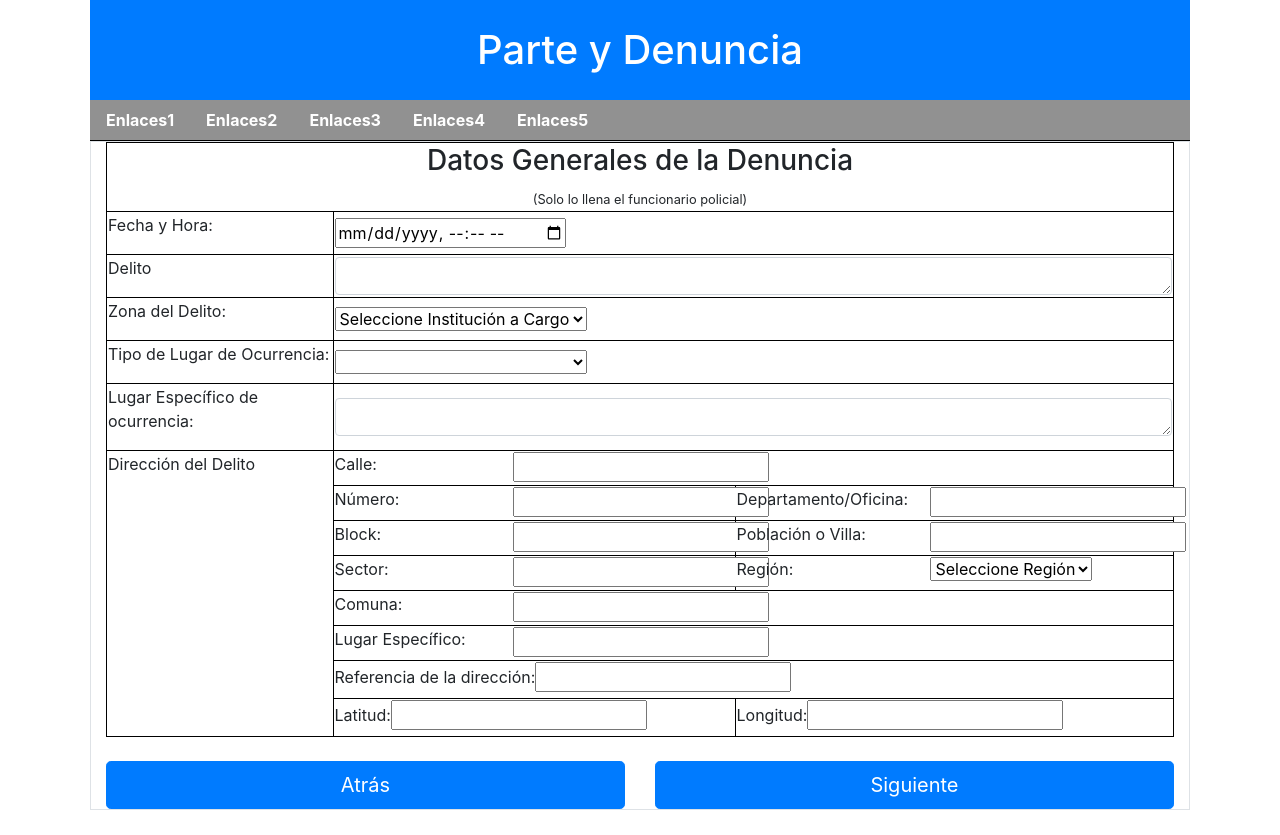
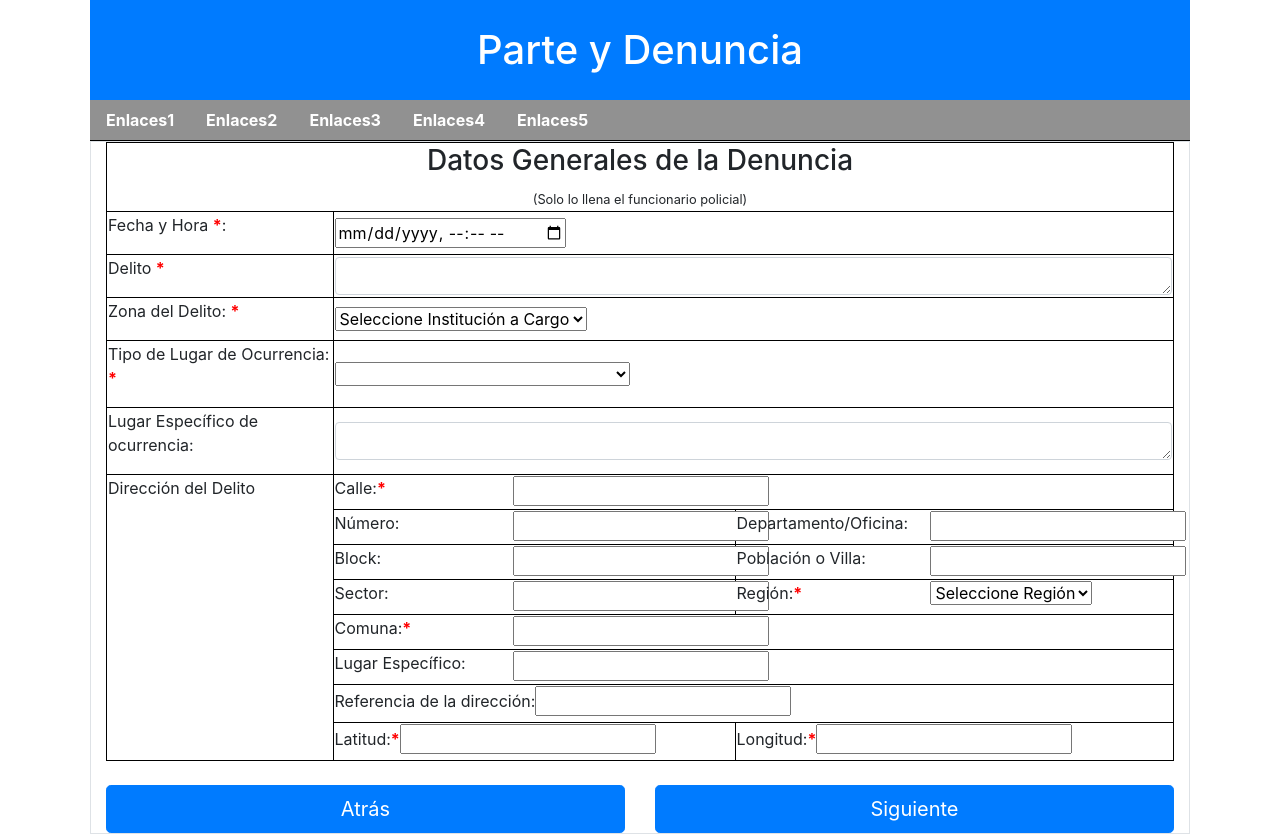
Before and after one commit to ericksolar/ParteYDenuncias, an Angular app in the folder ParteyDenunciaFrontEnd/: page /datosgenerales in a window 1280 px wide. Shown: the top 835 px of the page. Built offline with nearby package versions, Linux system fonts and the light colour scheme.

Commit message:
UPD: pantalla datos generales
actualizando con requisitos de la pantalla datos generales

close #54

```diff
--- a/ParteyDenunciaFrontEnd/src/app/components/datosgenerales/datosgenerales.component.html
+++ b/ParteyDenunciaFrontEnd/src/app/components/datosgenerales/datosgenerales.component.html
@@ -10,7 +10,7 @@
                 </tr>
                 <tr>
                     <td>
-                        <p> Fecha y Hora: </p>
+                        <p> Fecha y Hora <span style="color: red; font-weight: bold;">*</span>: </p>
                     </td>
                     <td colspan="2">
                         <input type="datetime-local">
@@ -18,7 +18,7 @@
                 </tr>
                 <tr>
                     <td>
-                        <p> Delito </p>
+                        <p> Delito <span style="color: red; font-weight: bold;">*</span></p>
                     </td>
                     <td colspan="2">
                         <textarea class="form-control" rows="1"></textarea>
@@ -26,7 +26,7 @@
                 </tr>
                 <tr>
                     <td>
-                        <p> Zona del Delito: </p>
+                        <p> Zona del Delito: <span style="color: red; font-weight: bold;">*</span></p>
                     </td>
                     <td colspan="2">
                         <select class="form-select" aria-label="Default select example">
@@ -42,7 +42,7 @@
                 </tr>
                 <tr>
                     <td>
-                        <p> Tipo de Lugar de Ocurrencia: </p>
+                        <p> Tipo de Lugar de Ocurrencia: <span style="color: red; font-weight: bold;">*</span></p>
                     </td>
                     <td colspan="2">
                         <select class="form-select" aria-label="Default select example" [(ngModel)]="TipoOcurrencia" name="Ocurrencia">
@@ -51,6 +51,12 @@
                             <option value="2">Local Comercial</option>
                             <option value="3">Domicilio Particular</option>
                             <option value="4">Establecimiento Educacional</option>
+                            <option value="5">A BORDO DE AVE O EMBARCACIÓN</option>
+                            <option value="6">INTERIOR PUERTO O TERMINAL</option>
+                            <option value="7">RAMPA</option>
+                            <option value="8">TERRENO DE PLAYA</option>
+                            <option value="9">ARTEFACTO NAVAL</option>
+                            <option value="10">MAR</option>
                             <option value="otro">Otro</option>
 
                           </select>
@@ -74,7 +80,7 @@
                     <td style="border-right: 0px;">
                         <div class="row">
                             <div class="col-5">
-                                <label>Calle:</label>
+                                <label>Calle:<span style="color: red; font-weight: bold;">*</span></label>
                             </div>
                             <div class="col-7">
                                 <input type="text">
@@ -142,7 +148,7 @@
                     <td>
                         <div class="row">
                             <div class="col-5">
-                                <label>Región:</label>
+                                <label>Región:<span style="color: red; font-weight: bold;">*</span></label>
                             </div>
                             <div class="col-7">
                                 <select class="form-select" aria-label="Default select example">
@@ -173,7 +179,7 @@
                     <td style="border-right: 0px;">
                         <div class="row">
                             <div class="col-5">
-                                <label>Comuna:</label>
+                                <label>Comuna:<span style="color: red; font-weight: bold;">*</span></label>
                             </div>
                             <div class="col-7">
                                 <input type="text">
@@ -202,10 +208,10 @@
                 </tr>
                 <tr>
                     <td>
-                        <label>Latitud:</label>  <input type="text">
+                        <label>Latitud:<span style="color: red; font-weight: bold;">*</span></label>  <input type="text">
                     </td>
                     <td>
-                        <label>Longitud:</label>  <input type="text">
+                        <label>Longitud:<span style="color: red; font-weight: bold;">*</span></label>  <input type="text">
                     </td>
                 </tr>
             </table>
```
